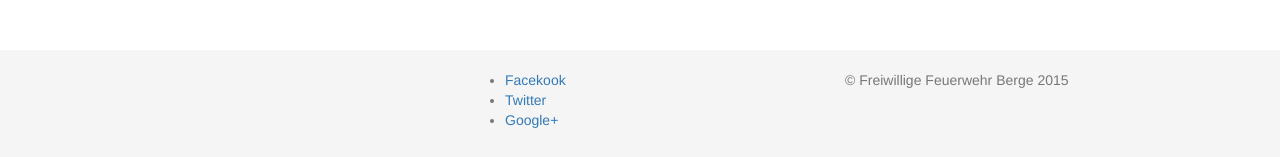
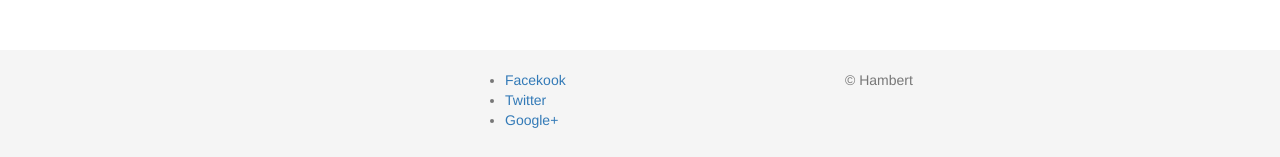
Before and after one commit to Hambert/Webseite-mit-Git, a plain HTML site: page index.html in a window 1280 px wide. Shown: the part 640-797 px from the top of the page. Drawn offline with nearby package versions, Linux system fonts and the light colour scheme; a script that the page names is missing.

Commit message:
Copyright geändert

```diff
--- a/index.html
+++ b/index.html
@@ -90,7 +90,7 @@
                       <li><a href="#">Twitter</a></li>
                       <li><a href="#">Google+</a></li>
                   </ul></div>
-              <div class="col col-md-4">&copy Freiwillige Feuerwehr Berge 2015</div>
+              <div class="col col-md-4">&copy Hambert</div>
           </div>
       </div>
 </footer>
```
